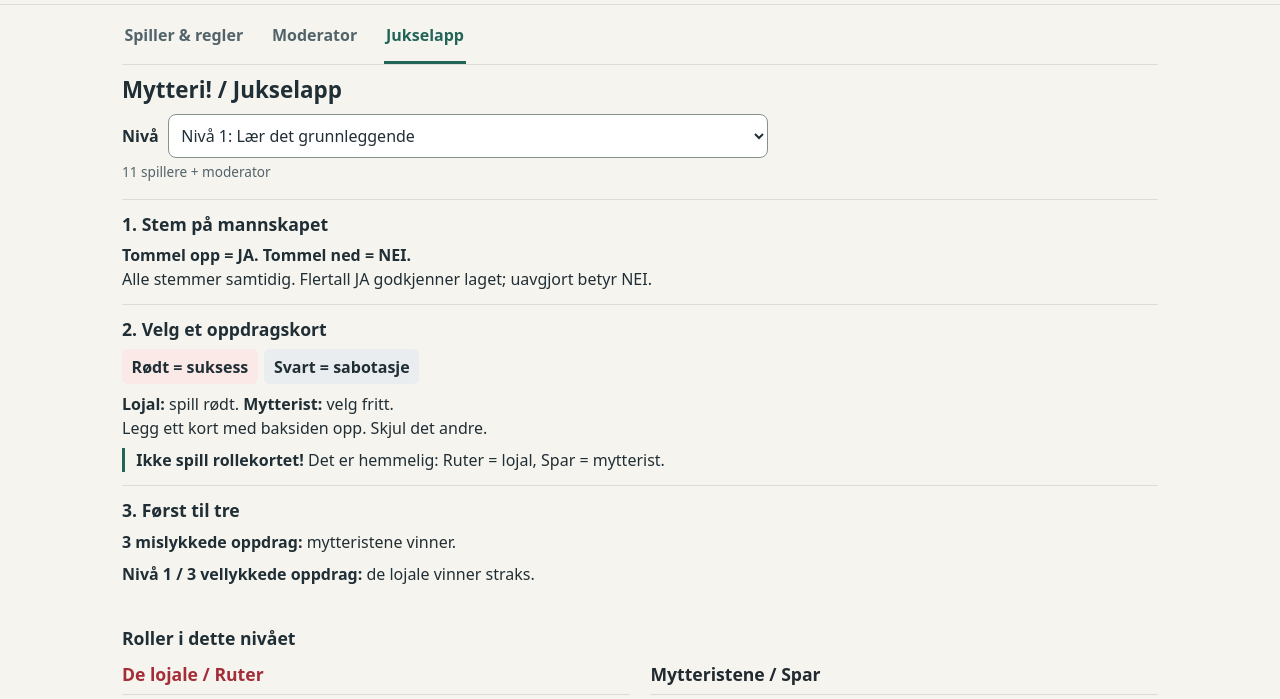
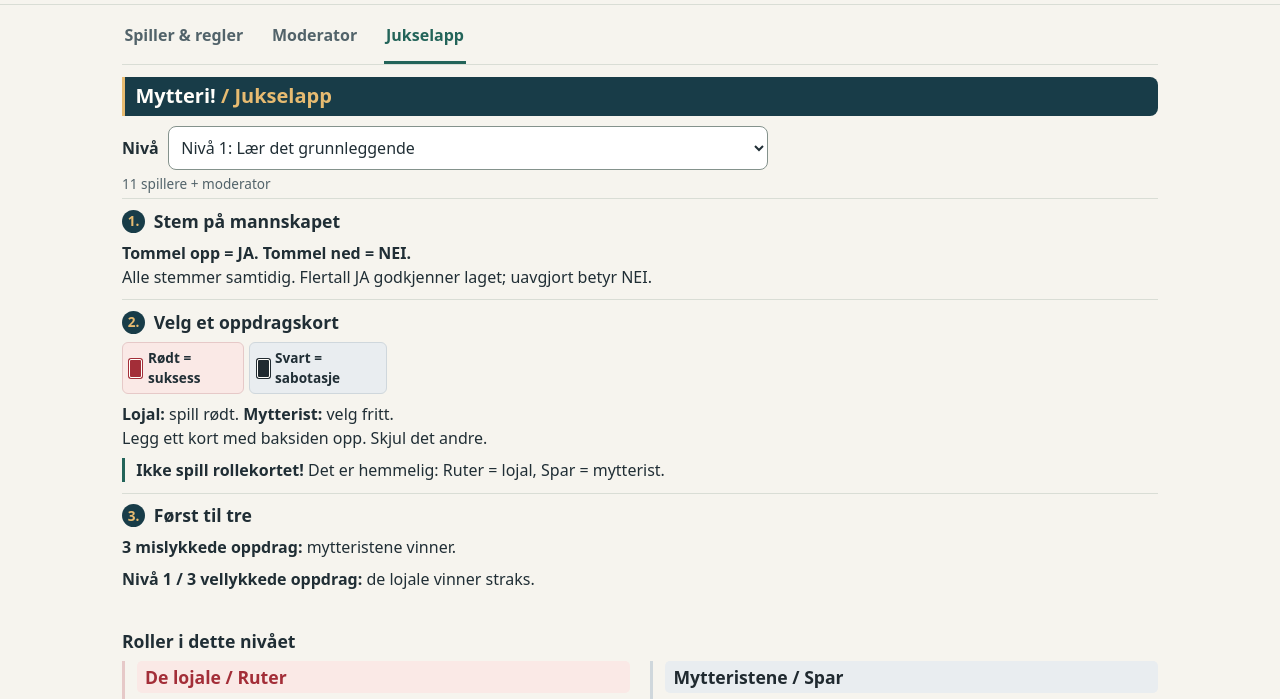
Before and after one commit to keaaa/card-games, a website with bundled scripts: page games/mafia/jukselapp.html in a window 1280 px wide. Shown: the part 51-750 px from the top of the page. Built offline with nearby package versions, Linux system fonts and the light colour scheme.

Commit message:
feat: improve jukselapp design

```diff
--- a/assets/styles.css
+++ b/assets/styles.css
@@ -234,6 +234,21 @@ noscript p { padding: 1rem; background: #f8eedc; }
 .cheatsheet .role-card p { font-size: 1rem; }
 .compact-reminders { margin: 0 0 1rem; }
 @media screen {
+  .cheatsheet .cheatsheet-title { background: var(--navy); color: var(--surface); border-left: 3px solid var(--gold); border-radius: 0 8px 8px 0; padding: .45rem .65rem; font-size: 1.25rem; }
+  .cheatsheet-title span { color: var(--gold); }
+  .cheatsheet .difficulty { margin-bottom: .25rem; }
+  .cheatsheet .quick-action { padding: .65rem 0; }
+  .cheatsheet .action-number { display: inline-flex; align-items: center; justify-content: center; min-width: 1.45rem; height: 1.45rem; margin-right: .25rem; background: var(--navy); color: var(--gold); border-radius: 50%; font-size: .85rem; vertical-align: text-bottom; }
+  .cheatsheet .mission-colors { gap: .35rem; }
+  .cheatsheet .mission-colors p { display: flex; align-items: center; gap: .35rem; border: 1px solid #e6c9c8; padding: .3rem .4rem; font-size: .85rem; }
+  .cheatsheet .mission-colors .saboteur-panel { border-color: #cfd7dc; }
+  .cheatsheet .mission-colors p::before { content: ""; flex: 0 0 11px; height: 17px; border: 1px solid #fffefa; border-radius: 2px; background: var(--red); box-shadow: 0 0 0 1px var(--red); }
+  .cheatsheet .mission-colors .saboteur-panel::before { background: #202a30; box-shadow: 0 0 0 1px #202a30; }
+  .cheatsheet .role-teams > section { border-left: 3px solid #e6c9c8; padding-left: .75rem; }
+  .cheatsheet .role-teams > section:has([data-faction="saboteur"]) { border-left-color: #cfd7dc; }
+  .cheatsheet .role-teams > section > h3 { display: block; background: var(--red-soft); border-radius: 5px; padding: .35rem .5rem; margin-top: 0; }
+  .cheatsheet .role-teams .saboteur { background: var(--black-soft); }
+  .cheatsheet .role-card .role-rank { color: var(--teal); }
   .player-intro { display: grid; grid-template-columns: minmax(0, 1fr) 140px; align-items: center; gap: 2rem; padding: 1.5rem 2rem; border-radius: var(--radius); border: 1px solid var(--navy); background: radial-gradient(ellipse at 100% 100%, #2c6259, transparent 70%), var(--navy); color: var(--surface); }
   .player-intro .eyebrow { color: var(--gold); font-size: .7rem; margin-bottom: .5rem; }
   .player-intro h1 { font-size: clamp(2.5rem, 6vw, 4rem); margin-bottom: .5rem; }
--- a/games/mafia/jukselapp.html
+++ b/games/mafia/jukselapp.html
@@ -22,16 +22,16 @@
       <a href="moderator.html">Moderator</a>
       <a href="jukselapp.html" aria-current="page">Jukselapp</a>
     </nav>
-    <h1>Mytteri! / Jukselapp</h1>
+    <h1 class="cheatsheet-title">Mytteri! <span>/ Jukselapp</span></h1>
     <section class="difficulty" data-difficulty hidden></section>
     <noscript><p>JavaScript er av: alle roller vises. Niv&aring; 1 bruker bare vanlige roller; finale gjelder niv&aring; 2&ndash;4, innsyn niv&aring; 3&ndash;4 og V&aring;ghalsen bare niv&aring; 4.</p></noscript>
 
     <section class="quick-action" id="hurtig" aria-labelledby="vote-title">
-      <h2 id="vote-title">1. Stem p&aring; mannskapet</h2>
+      <h2 id="vote-title"><span class="action-number">1.</span> Stem p&aring; mannskapet</h2>
       <p><strong>Tommel opp = JA. Tommel ned = NEI.</strong><br>Alle stemmer samtidig. Flertall JA godkjenner laget; uavgjort betyr NEI.</p>
     </section>
     <section class="quick-action" id="oppdragskort" aria-labelledby="mission-title">
-      <h2 id="mission-title">2. Velg et oppdragskort</h2>
+      <h2 id="mission-title"><span class="action-number">2.</span> Velg et oppdragskort</h2>
       <div class="mission-colors">
         <p class="loyal-panel"><strong>R&oslash;dt = suksess</strong></p>
         <p class="saboteur-panel"><strong>Svart = sabotasje</strong></p>
@@ -41,7 +41,7 @@
       <p class="secret-reminder"><strong>Ikke spill rollekortet!</strong> Det er hemmelig: Ruter = lojal, Spar = mytterist.</p>
     </section>
     <section class="quick-action" id="seier" aria-labelledby="win-title">
-      <h2 id="win-title">3. F&oslash;rst til tre</h2>
+      <h2 id="win-title"><span class="action-number">3.</span> F&oslash;rst til tre</h2>
       <p><strong>3 mislykkede oppdrag:</strong> mytteristene vinner.</p>
       <p data-feature="basic"><strong>Niv&aring; 1 / 3 vellykkede oppdrag:</strong> de lojale vinner straks.</p>
       <p data-feature="finale"><strong>Niv&aring; 2&ndash;4 / 3 vellykkede oppdrag:</strong> Mytteristene diskuterer &aring;pent i 2 minutter. Mytterilederen gjetter hvem Admiralen er. Riktig = mytteristseier; feil = lojal seier. Hold Admiralen hemmelig til valget er tatt.</p>
```
Also changed, not shown: tests/levels.test.js (+4 -0 lines), README.md.
